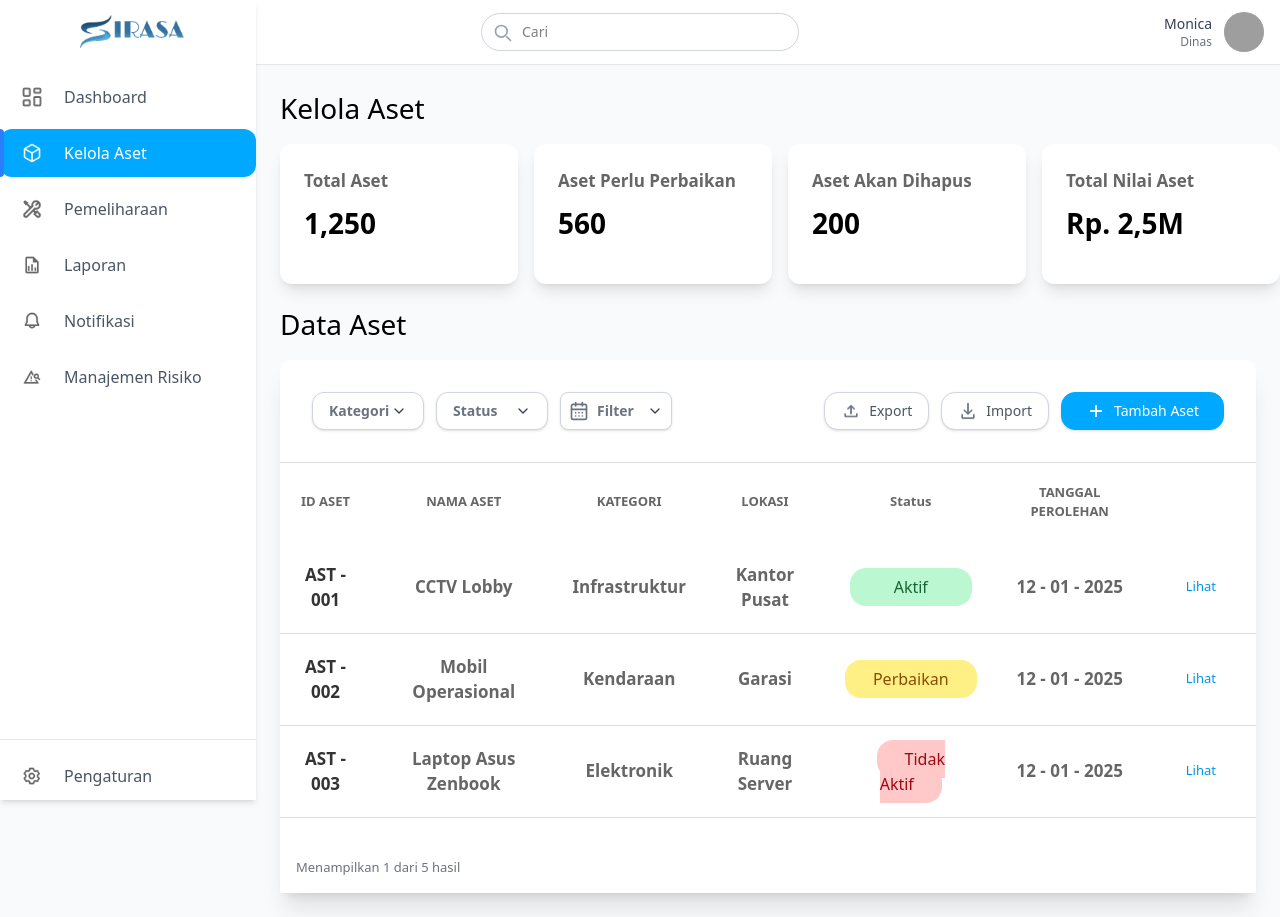
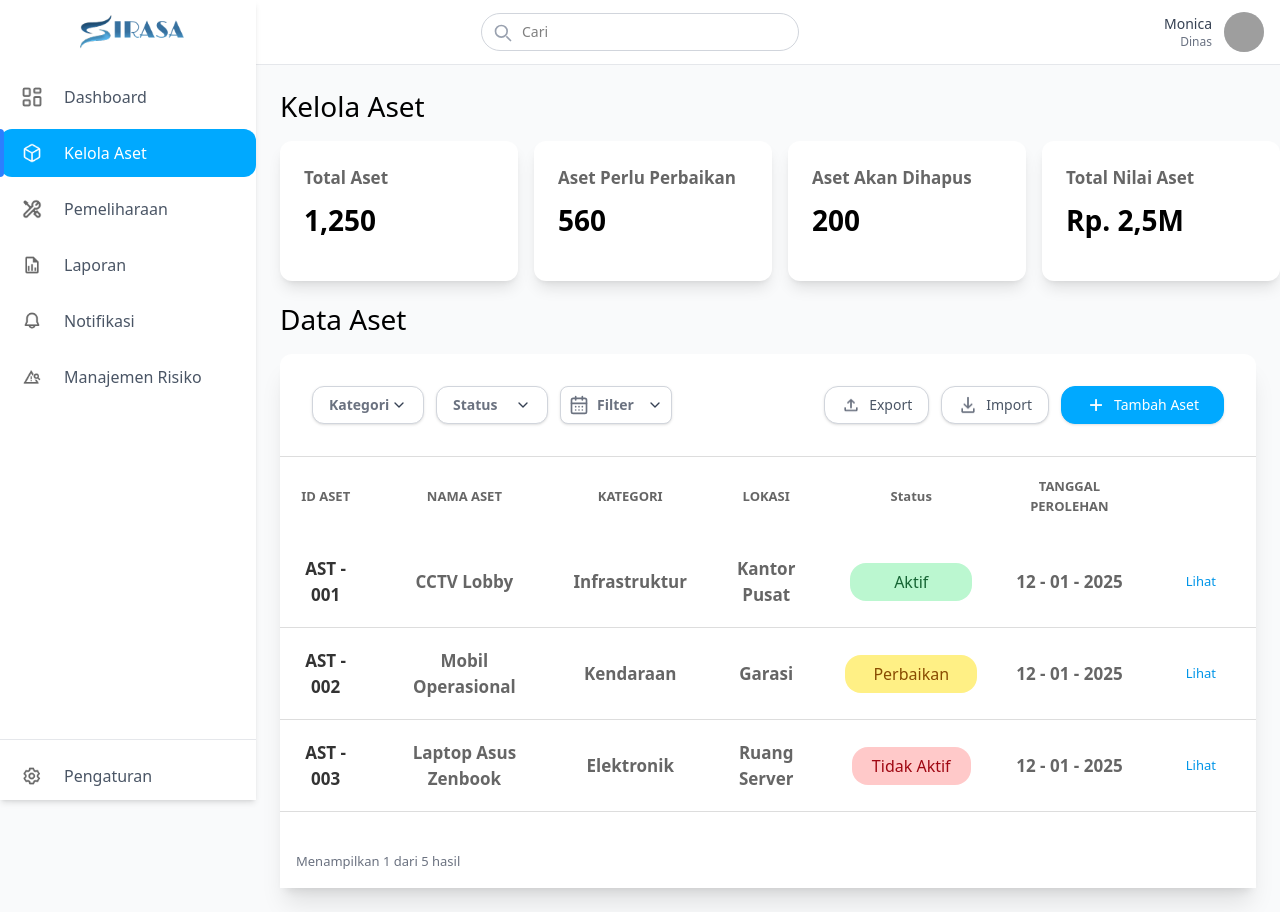
Before and after one commit to actonaa/MANPRO, a React (Vite) app in the folder frontend/: page /aset in a window 1280 px wide. Built offline with nearby package versions, Linux system fonts and the light colour scheme; grey boxes are pictures that could not be loaded.

Commit message:
Membuat tampilan kelola aset v5

```diff
--- a/frontend/src/components/button/ButtonFilter.tsx
+++ b/frontend/src/components/button/ButtonFilter.tsx
@@ -7,7 +7,11 @@ type FilterProps = {
   onSelect?: (value: string) => void;
 };
 
-export default function Filter({ label, options, onSelect }: FilterProps) {
+export default function ButtonFilter({
+  label,
+  options,
+  onSelect,
+}: FilterProps) {
   const [selected, setSelected] = useState("");
   const [isOpen, setIsOpen] = useState(false);
   const dropdownRef = useRef<HTMLDivElement | null>(null);
--- a/frontend/src/components/button/ButtonImg.tsx
+++ b/frontend/src/components/button/ButtonImg.tsx
@@ -13,7 +13,7 @@ type CardImageProps = {
   onClick?: MouseEventHandler<HTMLButtonElement>;
 };
 
-export default function ActionButton({
+export default function ButtonImg({
   title,
   img,
   color = "white",
@@ -52,7 +52,7 @@ export default function ActionButton({
         backgroundColor: bg,
         borderColor: border,
       }}
-      className={`flex items-center ${justify} gap-2 border rounded-[14px] px-${px} py-3 lg:py-0 active:scale-[0.98] transition-all duration-200 shadow-sm w-full lg:w-auto`}
+      className={`flex items-center ${justify} gap-2 border rounded-[14px] px-${px} py-3 md:py-0 active:scale-[0.98] transition-all duration-200 shadow-sm w-full md:w-auto`}
     >
       <img src={img} alt={title} className="w-5 h-5" />
       <span className={`text-${textColor} text-sm ${fontWeight}`}>{title}</span>
--- a/frontend/src/components/table/TableAset.tsx
+++ b/frontend/src/components/table/TableAset.tsx
@@ -33,7 +33,7 @@ export default function TableAset() {
       case "Perbaikan":
         return "bg-yellow-200 text-yellow-800";
       case "Tidak Aktif":
-        return "bg-red-200 text-red-800";
+        return "bg-red-200 text-red-800 md:px-5";
       default:
         return "bg-gray-200 text-gray-800";
     }
@@ -59,19 +59,19 @@ export default function TableAset() {
               key={item.id}
               className="border-b border-b-[#ddd] hover:bg-gray-50"
             >
-              <td className="py-5 px-4 text-[#333] font-semibold text-[17px]">
+              <td className="py-5 px-4 text-[#333] font-semibold lg:text-[17px]">
                 {item.id}
               </td>
-              <td className="py-5 px-4 text-[#666] font-semibold text-[17px]">
+              <td className="py-5 px-4 text-[#666] font-semibold lg:text-[17px]">
                 {item.name}
               </td>
-              <td className="py-5 px-4 text-[#666] font-semibold text-[17px]">
+              <td className="py-5 px-4 text-[#666] font-semibold lg:text-[17px]">
                 {item.category}
               </td>
-              <td className="py-5 px-4 text-[#666] font-semibold text-[17px]">
+              <td className="py-5 px-4 text-[#666] font-semibold lg:text-[17px]">
                 {item.location}
               </td>
-              <td className="py-5 px-4 text-[#666] font-semibold text-[17px]">
+              <td className="py-5 px-4 text-[#666] font-semibold lg:text-[17px]">
                 <span
                   className={`px-7 py-2 rounded-[16px] text-base font-normal ${getStatusColor(
                     item.status
@@ -80,7 +80,7 @@ export default function TableAset() {
                   {item.status}
                 </span>
               </td>
-              <td className="py-5 px-4 text-[#666] font-semibold text-[17px]">
+              <td className="py-5 px-4 text-[#666] font-semibold lg:text-[17px]">
                 {item.date}
               </td>
               <td className="py-5 px-10 text-[#0095E8] font-medium cursor-pointer hover:underline">
--- a/frontend/src/views/dinas/KelolaAset.tsx
+++ b/frontend/src/views/dinas/KelolaAset.tsx
@@ -27,7 +27,9 @@ export default function Aset() {
 
   return (
     <Layout>
-      <h1 className="font-medium text-sm mb-4 lg:text-[28px]">Kelola Aset</h1>
+      <h1 className="font-medium text-sm mb-4 md:text-2xl lg:text-[28px]">
+        Kelola Aset
+      </h1>
       <div className="flex gap-2 mb-5 md:hidden">
         <div className="w-[27%]">
           <ButtonImg
@@ -60,7 +62,7 @@ export default function Aset() {
       </div>
 
       <div className="mb-5 overflow-x-auto pb-6 md:pb-0 md:overflow-x-visible">
-        <div className="flex gap-4 min-w-[1000px]">
+        <div className="flex gap-4 min-w-[1000px] md:grid md:grid-cols-2 md:min-w-0 lg:flex lg:min-w-[1000px]">
           <CardList title="Total Aset" value="1,250" />
           <CardList title="Aset Perlu Perbaikan" value="560" />
           <CardList title="Aset Akan Dihapus" value="200" />
@@ -83,7 +85,7 @@ export default function Aset() {
       </div>
 
       {/* Responsive Laptop */}
-      <h1 className="hidden md:block font-medium text-sm mb-4 text-[28px]">
+      <h1 className="hidden md:block font-medium text-sm mb-4 md:text-2xl lg:text-[28px]">
         Data Aset
       </h1>
 
```
